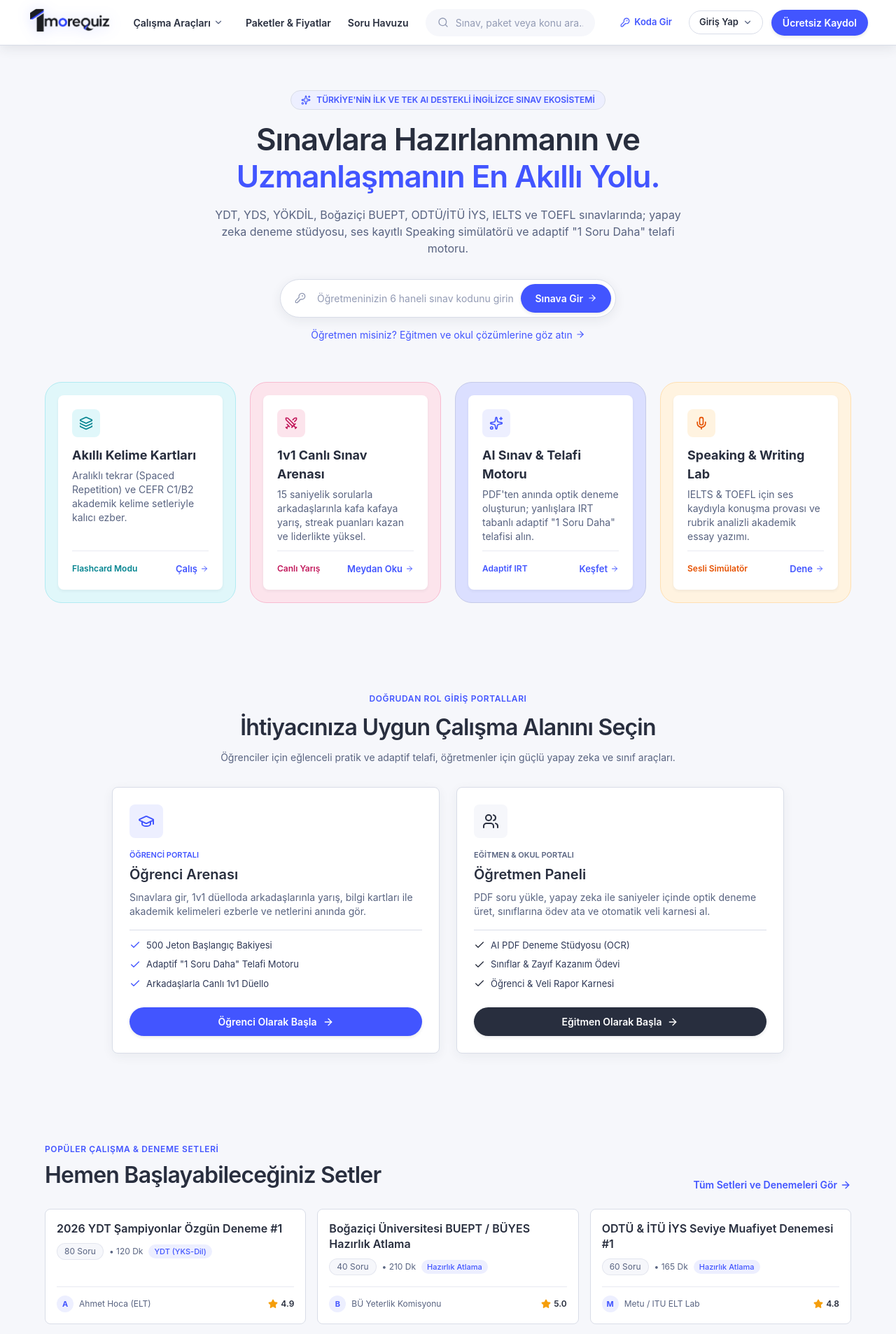
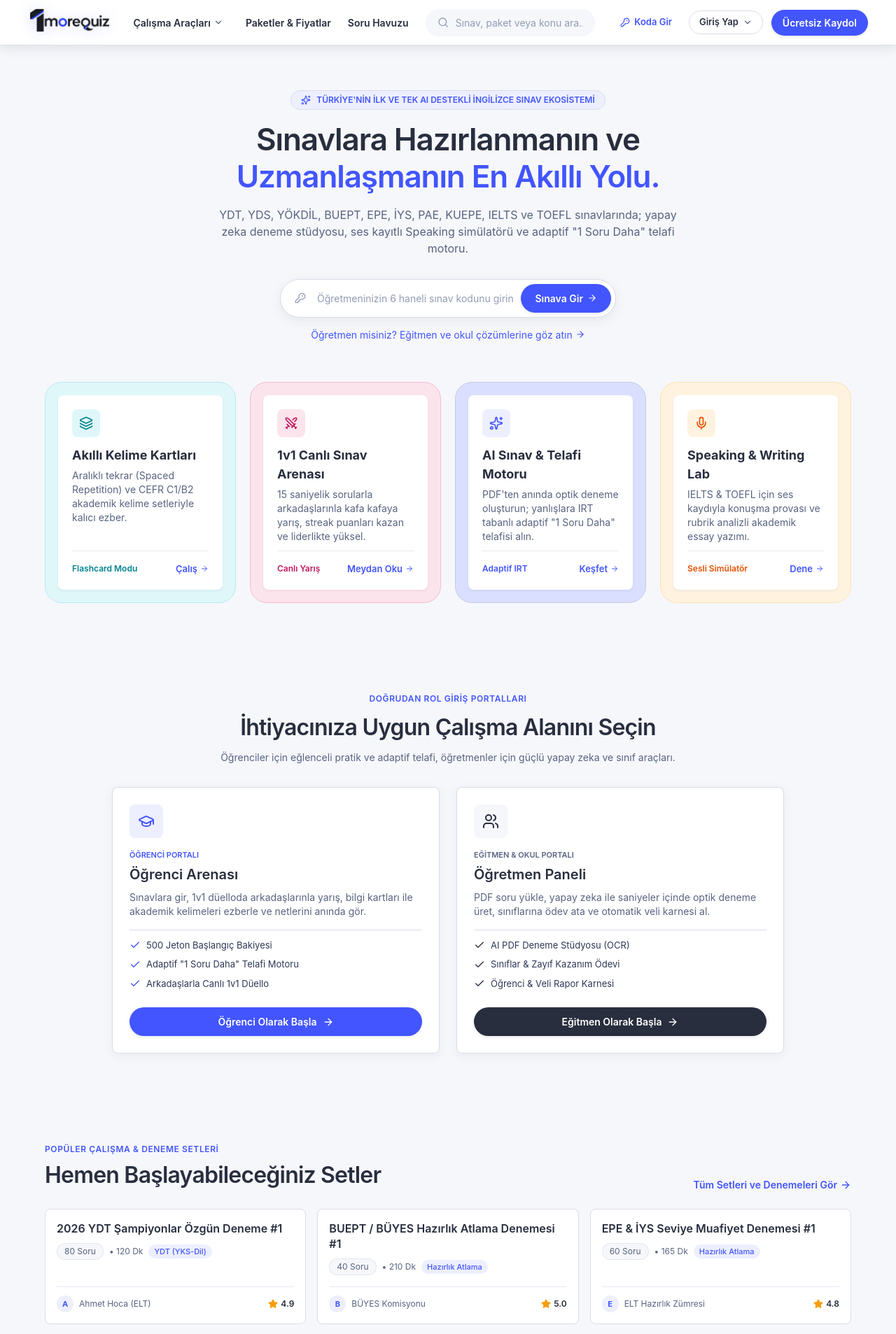
Before and after one commit to alituran44/1morequestion, a Next.js app: page / in a window 1280 px wide. Shown: the top 1907 px of the page at 70% size. Built offline with nearby package versions, Linux system fonts and the light colour scheme.

Commit message:
refactor: replace university names with exam names on home page and pricing catalog

```diff
--- a/src/app/page.tsx
+++ b/src/app/page.tsx
@@ -81,23 +81,23 @@
     },
     {
       id: "mock-buept",
-      title: "Boğaziçi Üniversitesi BUEPT / BÜYES Hazırlık Atlama",
+      title: "BUEPT / BÜYES Hazırlık Atlama Denemesi #1",
       questionCount: "40 Soru",
       duration: "210 Dk",
       category: "Hazırlık Atlama",
-      author: "BÜ Yeterlik Komisyonu",
+      author: "BÜYES Komisyonu",
       authorInitial: "B",
       rating: "5.0",
       href: "/exam/mock-1"
     },
     {
       id: "mock-iys",
-      title: "ODTÜ & İTÜ İYS Seviye Muafiyet Denemesi #1",
+      title: "EPE & İYS Seviye Muafiyet Denemesi #1",
       questionCount: "60 Soru",
       duration: "165 Dk",
       category: "Hazırlık Atlama",
-      author: "Metu / ITU ELT Lab",
-      authorInitial: "M",
+      author: "ELT Hazırlık Zümresi",
+      authorInitial: "E",
       rating: "4.8",
       href: "/exam/mock-1"
     },
@@ -333,7 +333,7 @@
 
           {/* Subhead (Weight 400, 16px, #586380) */}
           <p className="text-[15px] sm:text-[16px] leading-[24px] text-[#586380] max-w-[680px] mx-auto font-normal">
-            YDT, YDS, YÖKDİL, Boğaziçi BUEPT, ODTÜ/İTÜ İYS, IELTS ve TOEFL sınavlarında;
+            YDT, YDS, YÖKDİL, BUEPT, EPE, İYS, PAE, KUEPE, IELTS ve TOEFL sınavlarında;
             yapay zeka deneme stüdyosu, ses kayıtlı Speaking simülatörü ve adaptif "1 Soru Daha" telafi motoru.
           </p>
         </div>
@@ -732,7 +732,7 @@
             Tüm Dil Sınavlarına Tek Platformdan Hazırlanın
           </h2>
           <p className="text-[14px] text-[#586380] font-normal">
-            ÖSYM, Üniversite Muafiyet ve Uluslararası sınav formatlarının her birine özel süre, soru tipi ve rubrik simülasyonu.
+            ÖSYM, Hazırlık Muafiyet ve Uluslararası sınav formatlarının her birine özel süre, soru tipi ve rubrik simülasyonu.
           </p>
         </div>
 
@@ -740,10 +740,10 @@
           {[
             { code: "YDT", name: "YKS-Dil Hazırlık", tag: "ÖSYM / Ulusal" },
             { code: "YDS & YÖKDİL", name: "Akademik Dil Sınavları", tag: "ÖSYM / Ulusal" },
-            { code: "BUEPT", name: "Boğaziçi BÜYES Yeterlik", tag: "Hazırlık Atlama" },
-            { code: "ODTÜ & İTÜ", name: "EPE & İYS İngilizce Yeterlik", tag: "Hazırlık Atlama" },
-            { code: "PROFICIENCY", name: "Genel Üniversite Muafiyet", tag: "Hazırlık Atlama" },
-            { code: "BİLKENT & KOÇ", name: "PAE / KUEPE / ELAE Muafiyet", tag: "Hazırlık Atlama" },
+            { code: "BUEPT", name: "BÜYES İngilizce Yeterlik", tag: "Hazırlık Atlama" },
+            { code: "EPE & İYS", name: "İngilizce Yeterlik & Muafiyet", tag: "Hazırlık Atlama" },
+            { code: "PAE", name: "İngilizce Yeterlik Sınavı", tag: "Hazırlık Atlama" },
+            { code: "KUEPE & ELAE", name: "İngilizce Muafiyet Sınavları", tag: "Hazırlık Atlama" },
             { code: "IELTS Academic", name: "Band 7.5+ 4 Beceri", tag: "Uluslararası" },
             { code: "TOEFL iBT & PTE", name: "Yeni Nesil Entegre Sınav", tag: "Uluslararası" },
           ].map((item, idx) => (
@@ -810,8 +810,9 @@
               <ul className="space-y-2 text-[#586380] text-[14px] font-normal">
                 <li><Link href="/student?category=YDT" className="hover:text-[#4255ff] transition-colors">YDT (YKS-Dil)</Link></li>
                 <li><Link href="/student?category=YDS" className="hover:text-[#4255ff] transition-colors">YDS & YÖKDİL</Link></li>
-                <li><Link href="/student?category=UNIVERSITY" className="hover:text-[#4255ff] transition-colors">Boğaziçi BUEPT</Link></li>
-                <li><Link href="/student?category=UNIVERSITY" className="hover:text-[#4255ff] transition-colors">ODTÜ & İTÜ İYS</Link></li>
+                <li><Link href="/student?category=UNIVERSITY" className="hover:text-[#4255ff] transition-colors">BUEPT / BÜYES</Link></li>
+                <li><Link href="/student?category=UNIVERSITY" className="hover:text-[#4255ff] transition-colors">EPE & İYS Yeterlik</Link></li>
+                <li><Link href="/student?category=UNIVERSITY" className="hover:text-[#4255ff] transition-colors">PAE, KUEPE & ELAE</Link></li>
                 <li><Link href="/student?category=IELTS" className="hover:text-[#4255ff] transition-colors">IELTS & TOEFL iBT</Link></li>
               </ul>
             </div>
--- a/src/components/PricingSection.tsx
+++ b/src/components/PricingSection.tsx
@@ -50,15 +50,15 @@
   },
   {
     id: "BUEPT",
-    name: "Boğaziçi BUEPT",
+    name: "BUEPT / BÜYES",
     tag: "Hazırlık Atlama",
-    poolDescription: "BÜYES Dinleme, Okuma & TWE Essay Kompozisyon soru havuzu",
-    marketNote: "Piyasada ₺10.000+ olan BUEPT kurslarına alternatif: Note-Taking ve Yapay Zeka TWE Essay puanlaması dahil.",
+    poolDescription: "BUEPT & BÜYES Dinleme, Okuma & TWE Essay Kompozisyon soru havuzu",
+    marketNote: "Piyasada ₺10.000+ olan hazırlık atlama kurslarına alternatif: Note-Taking ve Yapay Zeka TWE Essay puanlaması dahil.",
     badgeColor: "#0284c7"
   },
   {
     id: "ODTU_IYS",
-    name: "ODTÜ (EPE) & İTÜ (İYS)",
+    name: "EPE & İYS",
     tag: "Hazırlık Atlama",
     poolDescription: "EPE & İYS Seviye Muafiyet tam deneme havuzu",
     marketNote: "Restatement, Reading for Academic Purposes ve Dinleyerek Not Alma simülasyonu.",
@@ -66,10 +66,10 @@
   },
   {
     id: "PROFICIENCY",
-    name: "Bilkent & Vakıf PAE / KUEPE",
+    name: "PAE / KUEPE / ELAE",
     tag: "Hazırlık Atlama",
     poolDescription: "PAE / KUEPE / ELAE dil yeterlik sınav havuzu",
-    marketNote: "Vakıf üniversiteleri hazırlık atlama formatında Writing & Speaking değerlendirme rubriği.",
+    marketNote: "Hazırlık atlama formatında Writing & Speaking değerlendirme rubriği.",
     badgeColor: "#4f46e5"
   },
   {
@@ -240,7 +240,7 @@
         "15 dk ses kayıtlı gerçek Note-Taking dersi",
         "Yapay zeka TWE Academic Essay puanlaması",
         "60 gün havuz erişim süresi",
-        "Boğaziçi YADYOK standartlarında rubrik"
+        "BÜYES standartlarında rubrik"
       ]
     },
     {
@@ -265,7 +265,7 @@
       perExamPrice: 47.9,
       discountBadge: "%20 Tasarruf",
       features: [
-        "15 adet tam kapsamlı Boğaziçi hazırlık atlama denemesi",
+        "15 adet tam kapsamlı BUEPT hazırlık atlama denemesi",
         "Detaylı hata düzeltmeli Essay rubrik karnesi",
         "Akademik Reading kelime ve argüman modülü",
         "180 gün havuz erişim süresi",
@@ -282,7 +282,7 @@
         "20 adet eksiksiz BUEPT sınav arşivi",
         "1 yıl boyunca sınav dönemlerine kadar sınırsız erişim",
         "Öncelikli AI Essay geri bildirim sırası",
-        "Boğaziçi hazırlık sınıfını tek seferde atlama garantisi yaklaşımı",
+        "Hazırlık sınıfını tek seferde atlama odaklı çalışma planı",
         "500 Jeton VIP Kredisi"
       ]
     }
@@ -291,7 +291,7 @@
   ODTU_IYS: [
     {
       count: 5,
-      title: "5 ODTÜ/İTÜ İYS Paketi",
+      title: "5 EPE & İYS Paketi",
       price: 279,
       perExamPrice: 55.8,
       features: [
@@ -304,13 +304,13 @@
     },
     {
       count: 10,
-      title: "10 ODTÜ/İTÜ İYS Paketi",
+      title: "10 EPE & İYS Paketi",
       price: 499,
       perExamPrice: 49.9,
       discountBadge: "%11 Tasarruf",
       isPopular: true,
       features: [
-        "10 adet özgün ODTÜ EPE & İTÜ İYS denemesi",
+        "10 adet özgün EPE & İYS denemesi",
         "Yapay zeka Academic Essay geri bildirimi",
         "İYS kelime dağarcığı ve bağlaç testleri",
         "120 gün havuz erişim süresi",
@@ -319,7 +319,7 @@
     },
     {
       count: 15,
-      title: "15 ODTÜ/İTÜ İYS Paketi",
+      title: "15 EPE & İYS Paketi",
       price: 669,
       perExamPrice: 44.6,
       discountBadge: "%20 Tasarruf",
@@ -333,15 +333,15 @@
     },
     {
       count: 20,
-      title: "20 İYS Muafiyet Şampiyonu",
+      title: "20 EPE & İYS Şampiyon Paketi",
       price: 849,
       perExamPrice: 42.4,
       discountBadge: "%24 Tasarruf",
       features: [
-        "20 adet eksiksiz ODTÜ & İTÜ İYS denemesi",
+        "20 adet eksiksiz EPE & İYS denemesi",
         "365 gün tam havuz erişimi",
         "Sınırsız Writing kompozisyon değerlendirmesi",
-        "Üniversite muafiyet başarı karnesi",
+        "Hazırlık muafiyet başarı karnesi",
         "500 Jeton VIP Kredisi"
       ]
     }
@@ -350,7 +350,7 @@
   PROFICIENCY: [
     {
       count: 5,
-      title: "5 Muafiyet (PAE) Paketi",
+      title: "5 PAE & KUEPE Paketi",
       price: 289,
       perExamPrice: 57.8,
       features: [
@@ -358,12 +358,12 @@
         "Writing Task ve Speaking mülakat rubriği",
         "Akademik dinleme ve not alma alıştırması",
         "60 gün havuz erişim süresi",
-        "Üniversiteye özel baraj puan simülasyonu"
+        "Sınav türüne özel baraj puan simülasyonu"
       ]
     },
     {
       count: 10,
-      title: "10 Muafiyet (PAE) Paketi",
+      title: "10 PAE & KUEPE Paketi",
       price: 519,
       perExamPrice: 51.9,
       discountBadge: "%10 Tasarruf",
@@ -378,7 +378,7 @@
     },
     {
       count: 15,
-      title: "15 Muafiyet (PAE) Paketi",
+      title: "15 PAE & KUEPE Paketi",
       price: 699,
       perExamPrice: 46.6,
       discountBadge: "%20 Tasarruf",
@@ -392,7 +392,7 @@
     },
     {
       count: 20,
-      title: "20 PAE Şampiyon Paketi",
+      title: "20 PAE & KUEPE Şampiyon Paketi",
       price: 879,
       perExamPrice: 43.9,
       discountBadge: "%24 Tasarruf",
@@ -584,7 +584,7 @@
   BUEPT: [
     {
       id: "mock-buept-1",
-      title: "2026 Boğaziçi Üniversitesi BUEPT Hazırlık Atlama Özgün Deneme #1",
+      title: "2026 BUEPT Hazırlık Atlama Özgün Deneme #1",
       questions: "40 Soru + 2 Essay",
       duration: "210 Dk",
       focus: "Search Reading, 15 dk Note-Taking & TWE Essay",
@@ -592,15 +592,15 @@
     },
     {
       id: "mock-buept-2",
-      title: "2026 Boğaziçi BÜYES Reading & TWE Writing Tam Simülasyonu #2",
+      title: "2026 BÜYES Reading & TWE Writing Tam Simülasyonu #2",
       questions: "40 Soru + Writing",
       duration: "210 Dk",
       focus: "Careful Reading, Search Reading ve Argüman Essay",
-      badge: "YADYOK Rubriği"
+      badge: "TWE Rubriği"
     },
     {
       id: "mock-buept-3",
-      title: "2026 Boğaziçi BUEPT Dinleme (While-Listening) & Muafiyet Denemesi #3",
+      title: "2026 BUEPT Dinleme (While-Listening) & Muafiyet Denemesi #3",
       questions: "Note-Taking & Test",
       duration: "180 Dk",
       focus: "Akademik Ders Dinleme, Not Alma ve Soru Çözümü",
@@ -611,7 +611,7 @@
   ODTU_IYS: [
     {
       id: "mock-odtu-1",
-      title: "2026 ODTÜ & İTÜ Seviye İYS Hazırlık Muafiyet Tam Deneme #1",
+      title: "2026 EPE & İYS Hazırlık Muafiyet Tam Deneme #1",
       questions: "60 Soru + Essay",
       duration: "165 Dk",
       focus: "Restatement, Note-Taking Dinleme & Düşünce Yazısı",
@@ -619,38 +619,38 @@
     },
     {
       id: "mock-odtu-2",
-      title: "2026 ODTÜ EPE Restatement & Academic Reading Denemesi #2",
+      title: "2026 EPE Restatement & Academic Reading Denemesi #2",
       questions: "60 Soru",
       duration: "150 Dk",
       focus: "Cümle Anlam Eşleştirme ve Paragraf Analizi",
-      badge: "ODTÜ EPE"
+      badge: "EPE Formatı"
     },
     {
       id: "mock-odtu-3",
-      title: "2026 İTÜ İYS Note-Taking & Düşünce Yazısı Simülasyonu #3",
+      title: "2026 İYS Note-Taking & Düşünce Yazısı Simülasyonu #3",
       questions: "55 Soru + Writing",
       duration: "165 Dk",
-      focus: "İTÜ Yabancı Diller Note-Taking ve Akademik Kompozisyon",
-      badge: "İTÜ İYS"
+      focus: "Note-Taking Dinleme ve Akademik Kompozisyon",
+      badge: "İYS Formatı"
     }
   ],
 
   PROFICIENCY: [
     {
       id: "mock-prof-1",
-      title: "2026 Genel Üniversite Hazırlık Atlama (Proficiency) Karma Deneme #1",
+      title: "2026 Hazırlık Atlama (Proficiency) Karma Deneme #1",
       questions: "65 Soru + Essay",
       duration: "150 Dk",
       focus: "Akademik Okuma, Dinleme ve Düşünce Yazısı",
       badge: "Karma Muafiyet"
     },
     {
-      id: "mock-bilkent-1",
-      title: "2026 Bilkent & Koç Seviye PAE / KUEPE İngilizce Yeterlik Denemesi #1",
+      id: "mock-pae-1",
+      title: "2026 PAE / KUEPE / ELAE İngilizce Yeterlik Denemesi #1",
       questions: "55 Soru + Speaking",
       duration: "180 Dk",
       focus: "İleri Okuma, Mülakat ve Karşılaştırmalı Essay",
-      badge: "Bilkent PAE"
+      badge: "PAE & KUEPE"
     }
   ],
 
@@ -830,7 +830,7 @@
         </h2>
         <p className="text-[15px] sm:text-[16px] text-[#586380] leading-[24px] font-normal">
           Her sınavın soru sayısı, hazırlık maliyeti ve beceri gereksinimleri farklıdır.
-          YDT'den Boğaziçi BUEPT ve IELTS'e kadar her sınav için piyasa şartlarına göre optimize edilmiş
+          YDT'den BUEPT, EPE, İYS ve IELTS'e kadar her sınav için piyasa şartlarına göre optimize edilmiş
           <strong> 5, 10, 15 ve 20 denemelik </strong> paketler.
         </p>
       </div>
```
